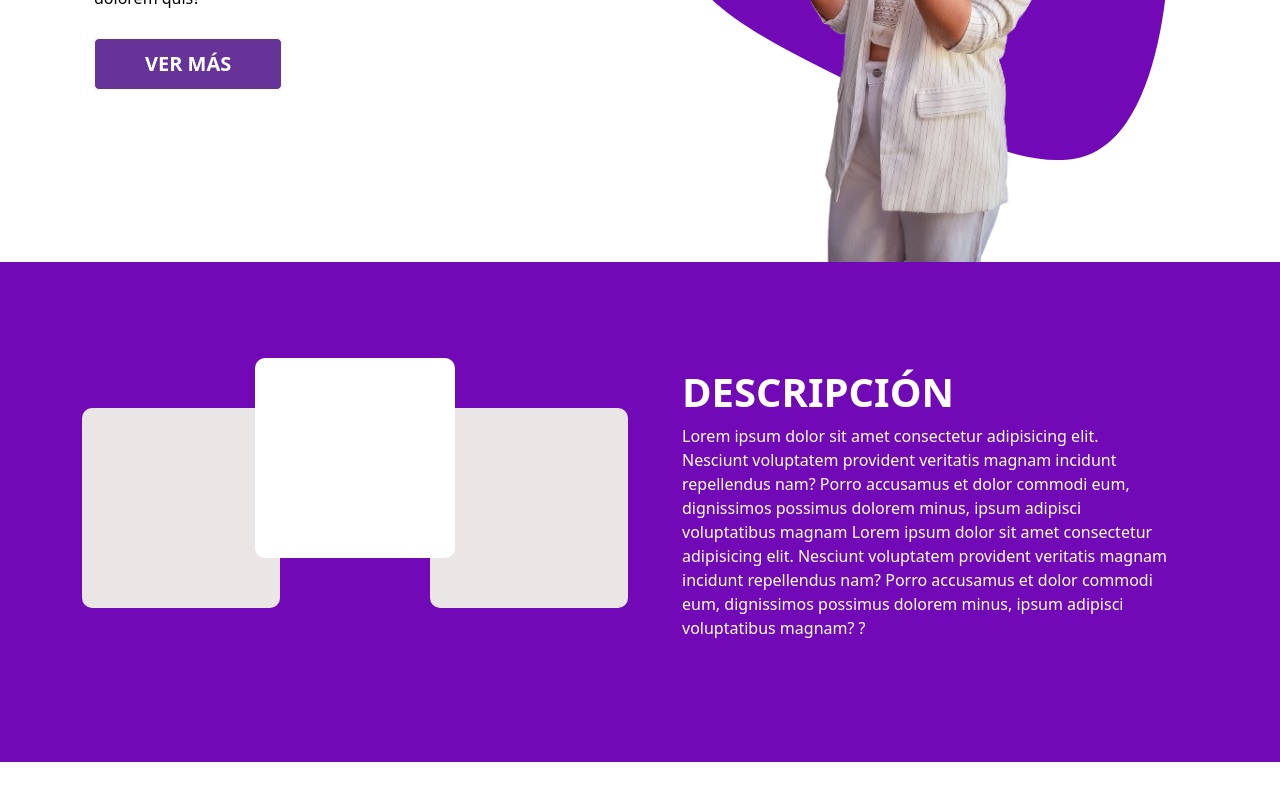
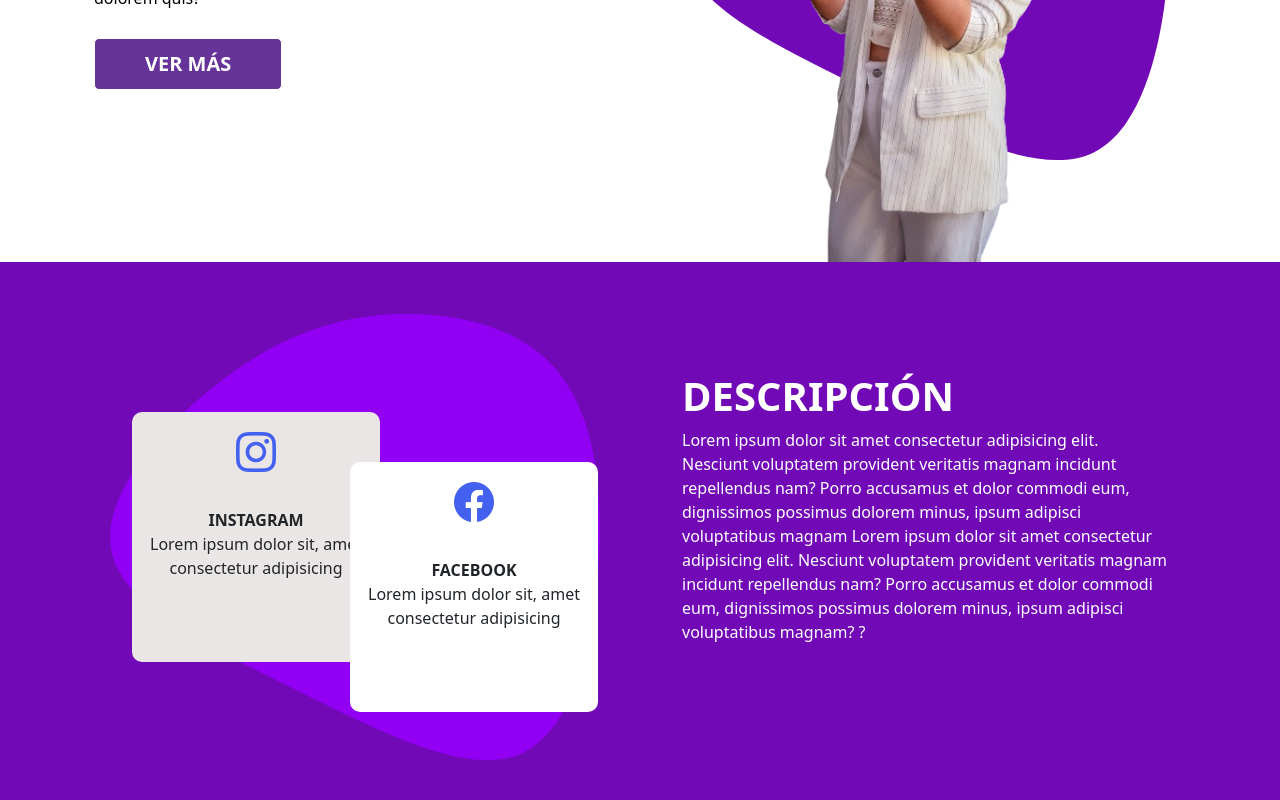
Before and after one commit to javieruncos/vaniLanding, a React (Vite) app: page / in a window 1280 px wide. Shown: the part 388-1188 px from the top of the page. Before the commit the page ends 1150 px from the top, so only its background shows below. Built offline with nearby package versions, Linux system fonts and the light colour scheme.

Commit message:
agregamos estilos a la seccion descripcion

```diff
--- a/package.json
+++ b/package.json
@@ -11,6 +11,7 @@
   },
   "dependencies": {
     "bootstrap": "^5.3.3",
+    "bootstrap-icons": "^1.11.3",
     "react": "^18.3.1",
     "react-bootstrap": "^2.10.4",
     "react-dom": "^18.3.1"
--- a/src/App.jsx
+++ b/src/App.jsx
@@ -1,5 +1,6 @@
 import './App.css'
 import 'bootstrap/dist/css/bootstrap.min.css'
+import "bootstrap-icons/font/bootstrap-icons.css"
 import Inicio from './components/common/View/Home/Inicio'
 function App() {
 
--- a/src/assets/style/home/Descripcion.css
+++ b/src/assets/style/home/Descripcion.css
@@ -1,5 +1,5 @@
 .descripcion-container{
-    height: 500px;
+    height: 550px;
     width: 100%;
     background-color:#7209b7 ;
     display: flex;
@@ -8,29 +8,55 @@
 }
 
 .container-card{
-    height: 400px;
+    height: 450px;
     width: 100%;
     display: flex;
     justify-content: center;
     align-items: center;
-    gap: 150px;
+    gap: 50px;
     position: relative;
+    background-image: url("../../img/blob-haikei (2).svg");
+    background-position: center;
+    background-repeat: no-repeat;
+
 }
 
 .card-descripcion{
-    height: 200px;
-    width: 200px;
+    height: 250px;
+    width: 250px;
     background-color: #ebe6e6;
+    border-radius: 10px;
+    overflow: hidden;
+    position: relative;
+    left: 50px;
+}
+
+.card-descripcion-auto{
+    height: 250px;
+    width: 250px;
+    background-color: white;
+    position: relative;
+    top: 50px;
+    right: 30px;
     border-radius: 10px;
 }
 
-.card-descripcion-auto{
-    height: 200px;
-    width: 200px;
-    background-color: white;
-    position: absolute;
-    margin-top: -100px;
-    border-radius: 10px;
+.card-descripcion-header{
+    height: 80px;
+    width: 100%;
+    display: flex;
+    justify-content: center;
+    align-items: center;
+}
+
+.card-descripcion-body{
+    height: 100px;
+    width: 100%;
+    text-align: center;
+    padding-top: 20px;
+    display: flex;
+    justify-content: center;
+    flex-direction: column;
 }
 
 
--- a/src/components/common/View/Home/Descripcion.jsx
+++ b/src/components/common/View/Home/Descripcion.jsx
@@ -8,10 +8,26 @@ const Descripcion = () => {
                     <div className="col-12 col-md-6 col-lg-6">
                         <div className="container-card">
 
-                            <div className="card-descripcion"></div>
-                            <div className="card-descripcion-auto"></div>
-                            <div className="card-descripcion"></div>
+                            <div className="card-descripcion">
+                                <div className="card-descripcion-header">
+                                    <i class="bi bi-instagram fs-1 color-3"></i>
+                                </div>
+                                <div className="card-descripcion-body container">
+                                    <span className="fw-bold">INSTAGRAM</span>
+                                    <p>Lorem ipsum dolor sit, amet consectetur adipisicing </p>
 
+                                </div>
+                            </div>
+                            <div className="card-descripcion-auto">
+                                <div className="card-descripcion-header">
+                                <i class="bi bi-facebook fs-1 color-3"></i>
+                                </div>
+                                <div className="card-descripcion-body container">
+                                    <span className="fw-bold">FACEBOOK</span>
+                                    <p>Lorem ipsum dolor sit, amet consectetur adipisicing </p>
+
+                                </div>
+                            </div>
                         </div>
                     </div>
                     <div className="col-12 col-md-6 col-lg-6">
```
Also changed, not shown: src/assets/img/blob-haikei (2).svg (added), 1 other file (tests, documents, lock files or other folders).
